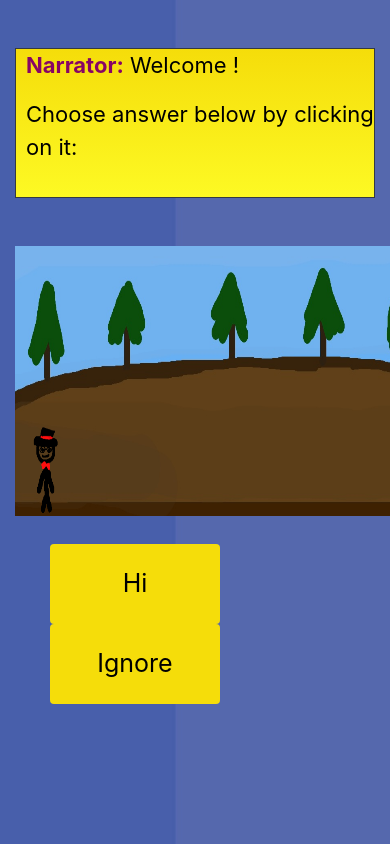
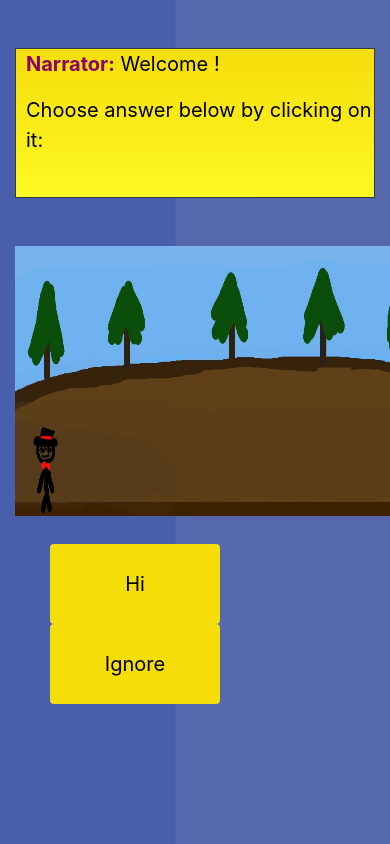
Before and after one commit to MajkeltCZe/Jako-s-Adventure, a plain HTML site: page index.html in a window 390 px wide. Both pictures are taken after a click on the element "PLAY". Shown: the top 844 px of the page. Drawn offline with nearby package versions, Linux system fonts and the light colour scheme.

Commit message:
font size

```diff
--- a/css/style.css
+++ b/css/style.css
@@ -231,6 +231,12 @@ font-size: 25px;
 
     }
 
+    #narrator {
+
+      font-size: 20px;
+
+    }
+
 
     #right,#left {
       width: 170px;
@@ -245,7 +251,7 @@ font-size: 25px;
      #options > .btn {
       width: 170px;
       margin-left: 35px !important;
-      font-size: 25px;
+      font-size: 20px;
       }
 
 
@@ -273,7 +279,7 @@ font-size: 25px;
      #options > .btn {
       width: 120px;
       margin-left: 35px !important;
-      font-size: 25px;
+
       }
 
 
```
